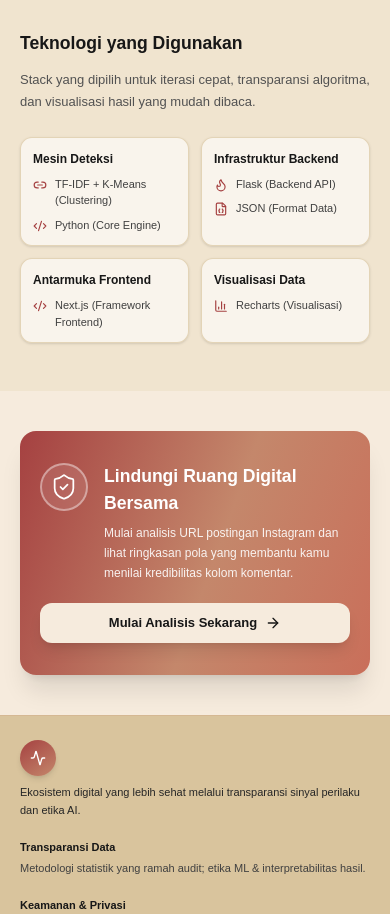
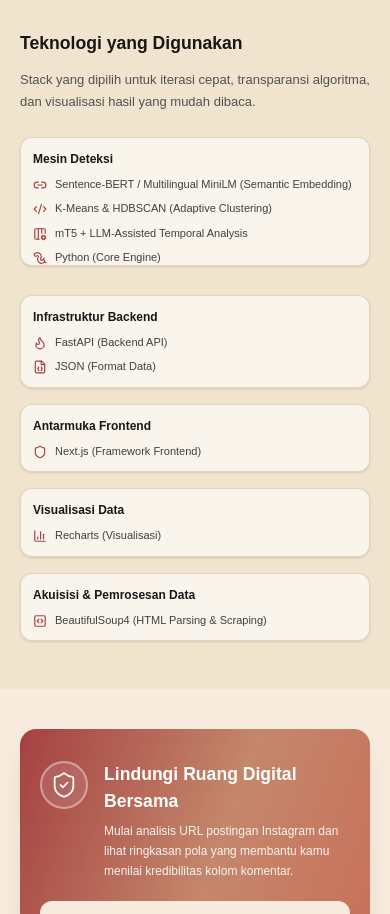
Before and after one commit to l200230277-sketch/fe-spark, a Next.js app: page /about in a window 390 px wide. Shown: the part 4320-5234 px from the top of the page. Built offline with nearby package versions, Linux system fonts and the light colour scheme.

Commit message:
Refine technology cards layout and spacing

```diff
--- a/src/app/about/page.tsx
+++ b/src/app/about/page.tsx
@@ -24,6 +24,9 @@ import {
   Target,
   Users,
   Code2,
+  Columns3Cog,
+  Worm,
+  SquareCode,
 } from "lucide-react";
 
 const terracotta = "#A54141";
@@ -147,10 +150,11 @@ export default function TentangPage() {
   ];
 
   const techCards = [
-    { title: "Mesin Deteksi",          items: [{ icon: Link2,     text: "TF-IDF + K-Means (Clustering)" }, { icon: Code2,    text: "Python (Core Engine)" }] },
-    { title: "Infrastruktur Backend",  items: [{ icon: Flame,     text: "Flask (Backend API)" },           { icon: FileJson, text: "JSON (Format Data)" }] },
-    { title: "Antarmuka Frontend",     items: [{ icon: Code2,     text: "Next.js (Framework Frontend)" }] },
+    { title: "Mesin Deteksi",          items: [{ icon: Link2,     text: "Sentence-BERT / Multilingual MiniLM (Semantic Embedding)" }, { icon: Code2,    text: "K-Means & HDBSCAN (Adaptive Clustering)" }, { icon: Columns3Cog,     text: "mT5 + LLM-Assisted Temporal Analysis" }, { icon: Worm,text: "Python (Core Engine)" }, ] },
+    { title: "Infrastruktur Backend",  items: [{ icon: Flame,     text: "FastAPI (Backend API)" }, { icon: FileJson, text: "JSON (Format Data)" }] },
+    { title: "Antarmuka Frontend",     items: [{ icon: Shield,     text: "Next.js (Framework Frontend)" }] },
     { title: "Visualisasi Data",       items: [{ icon: BarChart3, text: "Recharts (Visualisasi)" }] },
+    { title: "Akuisisi & Pemrosesan Data",       items: [{ icon: SquareCode, text: "BeautifulSoup4 (HTML Parsing & Scraping)" }] },
   ];
 
   type DotItem = { size: number; opacity: number; top?: string; left?: string; right?: string; bottom?: string };
@@ -509,17 +513,64 @@ export default function TentangPage() {
           <p className="mb-6 max-w-2xl text-[13px] leading-[1.7] text-neutral-600 md:mb-10 md:text-base">
             Stack yang dipilih untuk iterasi cepat, transparansi algoritma, dan visualisasi hasil yang mudah dibaca.
           </p>
-          <div className="grid grid-cols-2 gap-3 md:gap-4 lg:grid-cols-4">
-            {techCards.map((card) => (
-              <div key={card.title} className="rounded-xl border bg-white/60 p-3 shadow-sm md:rounded-2xl md:p-5"
-                style={{ borderColor: `${sandBeige}aa` }}>
-                <p className="text-[12px] font-bold text-neutral-900 md:text-sm">{card.title}</p>
+          <div className="grid items-stretch gap-4 lg:grid-cols-3">
+  <div
+  className="rounded-xl border bg-white/60 p-3 shadow-sm md:rounded-2xl md:p-5 lg:row-span-2"
+  style={{
+    borderColor: `${sandBeige}aa`,
+    height: "calc(100% - 13px)",
+  }}
+>
+    <p className="text-[12px] font-bold text-neutral-900 md:text-sm">
+      {techCards[0].title}
+    </p>
+
+    <ul className="mt-2 space-y-2 md:mt-4 md:space-y-3">
+      {techCards[0].items.map((it) => {
+        const Ic = it.icon;
+
+        return (
+          <li
+            key={it.text}
+            className="flex items-start gap-2 text-[11px] text-neutral-700 md:gap-2.5 md:text-sm"
+          >
+            <Ic
+              className="mt-0.5 h-3.5 w-3.5 shrink-0 md:h-4 md:w-4"
+              style={{ color: terracotta }}
+            />
+
+            <span>{it.text}</span>
+          </li>
+        );
+      })}
+    </ul>
+  </div>
+
+  <div className="flex h-full flex-col gap-4">
+    {techCards.slice(1, 3).map((card) => (
+      <div
+        key={card.title}
+        className="flex-1 rounded-xl border bg-white/60 p-3 shadow-sm md:rounded-2xl md:p-5"
+        style={{ borderColor: `${sandBeige}aa` }}
+      >
+        <p className="text-[12px] font-bold text-neutral-900 md:text-sm">
+          {card.title}
+        </p>
+
         <ul className="mt-2 space-y-2 md:mt-4 md:space-y-3">
           {card.items.map((it) => {
             const Ic = it.icon;
+
             return (
-                      <li key={it.text} className="flex items-start gap-2 text-[11px] text-neutral-700 md:gap-2.5 md:text-sm">
-                        <Ic className="mt-0.5 h-3.5 w-3.5 shrink-0 md:h-4 md:w-4" style={{ color: terracotta }} />
+              <li
+                key={it.text}
+                className="flex items-start gap-2 text-[11px] text-neutral-700 md:gap-2.5 md:text-sm"
+              >
+                <Ic
+                  className="mt-0.5 h-3.5 w-3.5 shrink-0 md:h-4 md:w-4"
+                  style={{ color: terracotta }}
+                />
+
                 <span>{it.text}</span>
               </li>
             );
@@ -527,6 +578,41 @@ export default function TentangPage() {
         </ul>
       </div>
     ))}
+  </div>
+
+  <div className="flex h-full flex-col gap-4">
+    {techCards.slice(3, 5).map((card) => (
+      <div
+        key={card.title}
+        className="flex-1 rounded-xl border bg-white/60 p-3 shadow-sm md:rounded-2xl md:p-5"
+        style={{ borderColor: `${sandBeige}aa` }}
+      >
+        <p className="text-[12px] font-bold text-neutral-900 md:text-sm">
+          {card.title}
+        </p>
+
+        <ul className="mt-2 space-y-2 md:mt-4 md:space-y-3">
+          {card.items.map((it) => {
+            const Ic = it.icon;
+
+            return (
+              <li
+                key={it.text}
+                className="flex items-start gap-2 text-[11px] text-neutral-700 md:gap-2.5 md:text-sm"
+              >
+                <Ic
+                  className="mt-0.5 h-3.5 w-3.5 shrink-0 md:h-4 md:w-4"
+                  style={{ color: terracotta }}
+                />
+
+                <span>{it.text}</span>
+              </li>
+            );
+          })}
+        </ul>
+      </div>
+    ))}
+  </div>
 </div>
 </div>
       </section>
--- a/src/components/Header.tsx
+++ b/src/components/Header.tsx
@@ -16,8 +16,8 @@ export default function Header() {
   const isFloatingNav = pathname === "/home" || pathname === "/about" || pathname === "/dashboard";
   const navTagline =
     pathname === "/about"
-      ? "Kecerdasan Kepercayaan Digital"
-      : "Kepercayaan Digital. Dampak Nyata.";
+      ? "Digital Trust. Real Impact."
+      : "Digital Trust. Real Impact.";
   const navCtaLabel = pathname === "/about" ? "Mulai Analisis" : "Analisis Sekarang";
 
   const navItems = [
@@ -164,7 +164,7 @@ export default function Header() {
           </div>
           <div className="leading-tight">
             <span className="block text-base font-bold text-neutral-900">INDOBUZZTRA</span>
-            <span className="text-[11px] text-neutral-500">Kepercayaan Digital. Dampak Nyata.</span>
+            <span className="text-[11px] text-neutral-500">Digital Trust. Real Impact.</span>
           </div>
         </Link>
 
```
Lines whose indentation alone changed are shown as unchanged.
